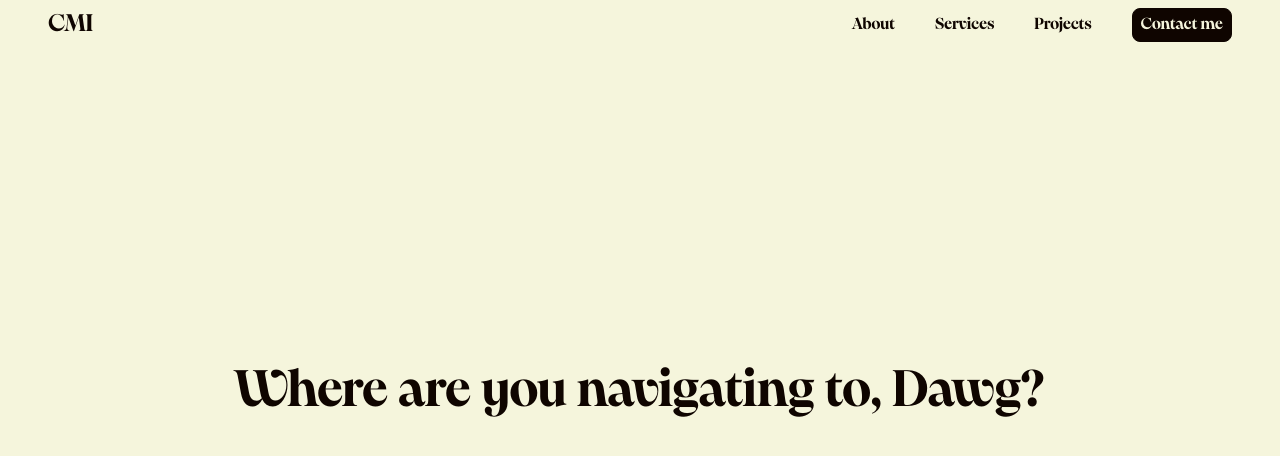
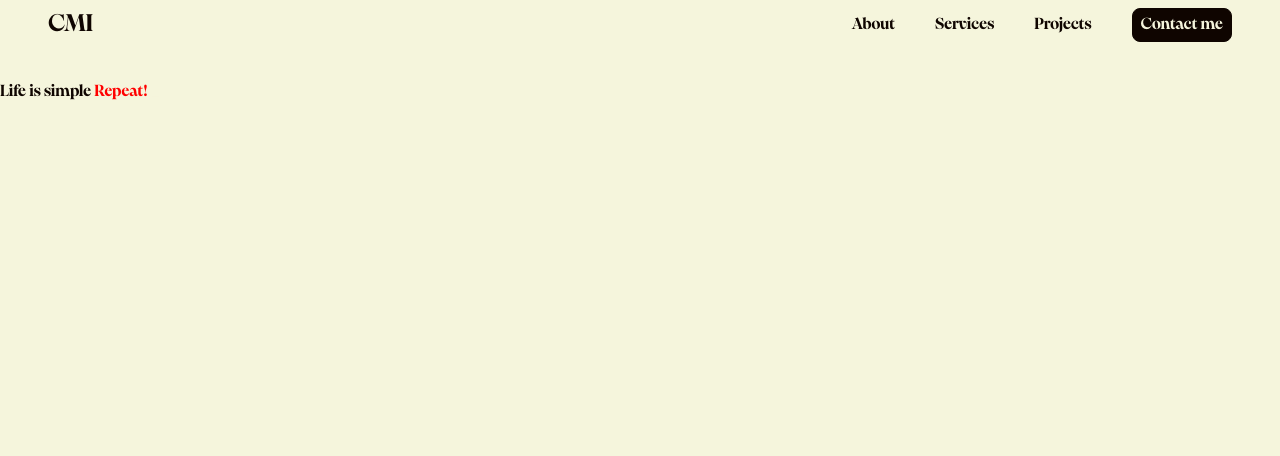
Before and after one commit to CMI-James/main-portfolio, a Next.js app: page /check in a window 1280 px wide. Before the commit this address had no page. Shown: the top 456 px of the page. Built offline with nearby package versions, Linux system fonts and the light colour scheme.

Commit message:
must fix

```diff
--- /dev/null
+++ b/src/pages/check.jsx
@@ -0,0 +1,39 @@
+import React from "react";
+import { Typewriter } from "react-simple-typewriter";
+
+const Check = () => {
+  const handleType = (count) => {
+    // access word count number
+    console.log(count);
+  };
+
+  const handleDone = () => {
+    console.log(`Done after  loops!`);
+  };
+
+  return (
+    <div className="App">
+      <h1
+        style={{ paddingTop: "5rem", margin: "auto 0", fontWeight: "normal" }}
+      >
+        Life is simple{" "}
+        <span style={{ color: "red", fontWeight: "bold" }}>
+          {/* Style will be inherited from the parent element */}
+          <Typewriter
+            words={["Eat", "Sleep", "Code", "Repeat!"]}
+            loop={1}
+            cursor
+            cursorStyle="_"
+            typeSpeed={70}
+            deleteSpeed={50}
+            delaySpeed={1000}
+            onLoopDone={handleDone}
+
+          />
+        </span>
+      </h1>
+    </div>
+  );
+};
+
+export default Check;
--- a/src/pages/memory.jsx
+++ b/src/pages/memory.jsx
@@ -1,7 +1,7 @@
 import Transition from "@/components/PageTransition/Transition";
 import { useRouter } from "next/router";
 import { useRef, useEffect, useState } from "react";
-import { Typewriter } from 'react-simple-typewriter';
+import { useTypewriter, Cursor } from 'react-simple-typewriter';
 
 const Memory = () => {
   const router = useRouter();
@@ -18,22 +18,25 @@ const Memory = () => {
   }, []);
 
   useEffect(() => {
-    if (name === undefined) {
+    if (name === undefined && !isRedirecting) {
+      setIsRedirecting(true);
       // Redirect to /memory-login if name is not present in the query
       router.replace("/memory-login");
-      setIsRedirecting(true);
     }
-  }, [name, router]);
+  }, [name, router, isRedirecting]);
 
-  useEffect(() => {
-    const timer = setTimeout(() => {
-      router.push("/nothing");
-    }, 5000); // Navigate after 5 seconds
+  const [followText] = useTypewriter({
+    words: ["Let's head over to memory, shall we?"],
+    loop: 1,
+    onLoopDone: () => {
+      console.log(`loop completed.`);
+      setTimeout(() => {
+        router.push("/nothing"); // Navigate to /nothing after 2 seconds
+      }, 2000);
+    },
+  });
 
-    return () => clearTimeout(timer); // Cleanup timer if component unmounts
-  }, [router]);
-
-  if (isRedirecting) {
+  if (isRedirecting || name === undefined) {
     return null; // Optionally, you can show a loading spinner or message while redirecting
   }
 
@@ -44,16 +47,7 @@ const Memory = () => {
         <p className="text-heading lg:text-special">
           Hey {name}, <br className="lg:hidden" /> Welcome!
         </p>
-        <p className="text-2xl">
-          <Typewriter
-            words={["Let's head over to memory, shall we?"]}
-            cursor
-            cursorStyle="|"
-            typeSpeed={70}
-            deleteSpeed={50}
-            delaySpeed={1000}
-          />
-        </p>
+        <p className="text-2xl">{followText}<Cursor /></p>
       </div>
     </Transition>
   );
```
Also changed, not shown: src/components/Layout.jsx (+6 -5 lines).
